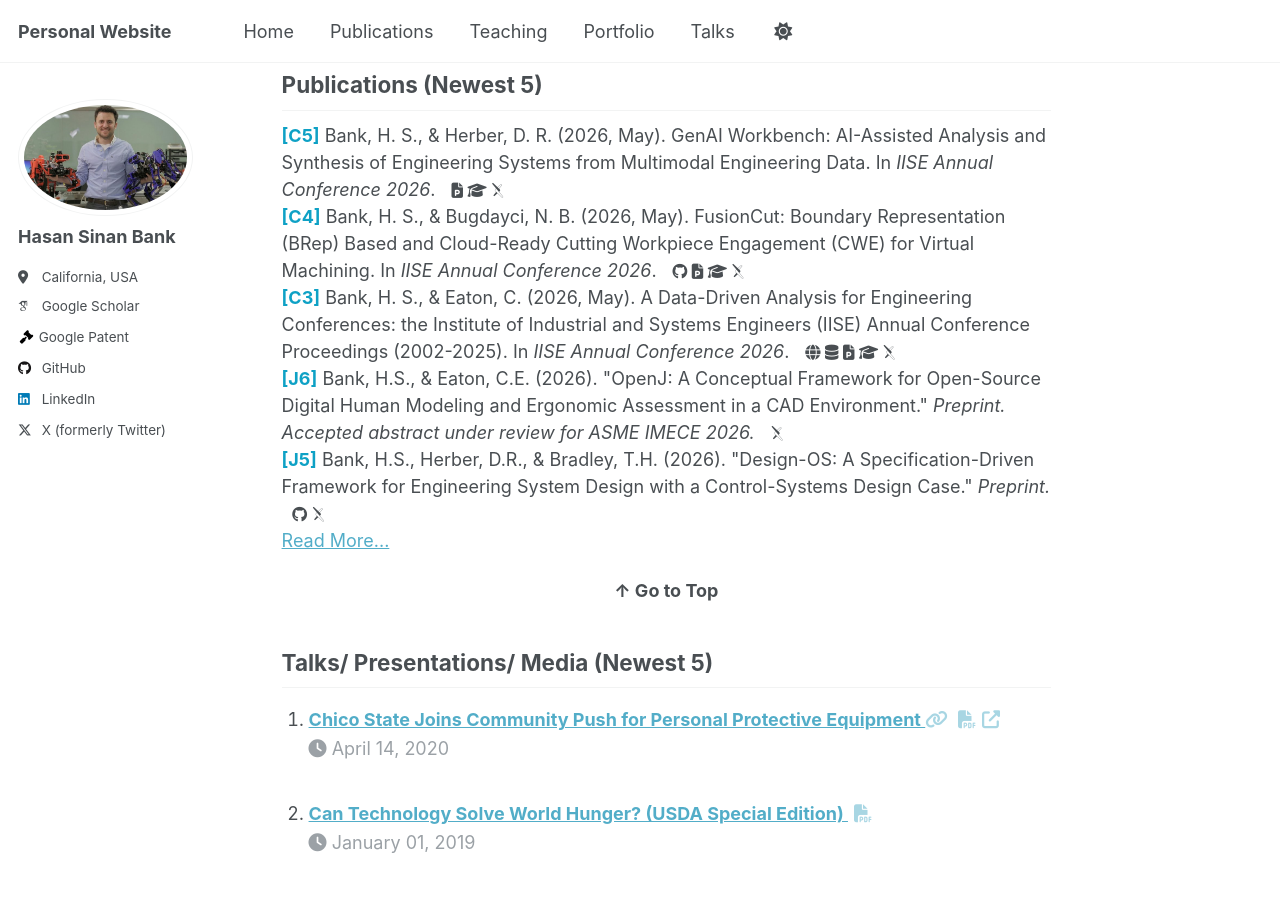
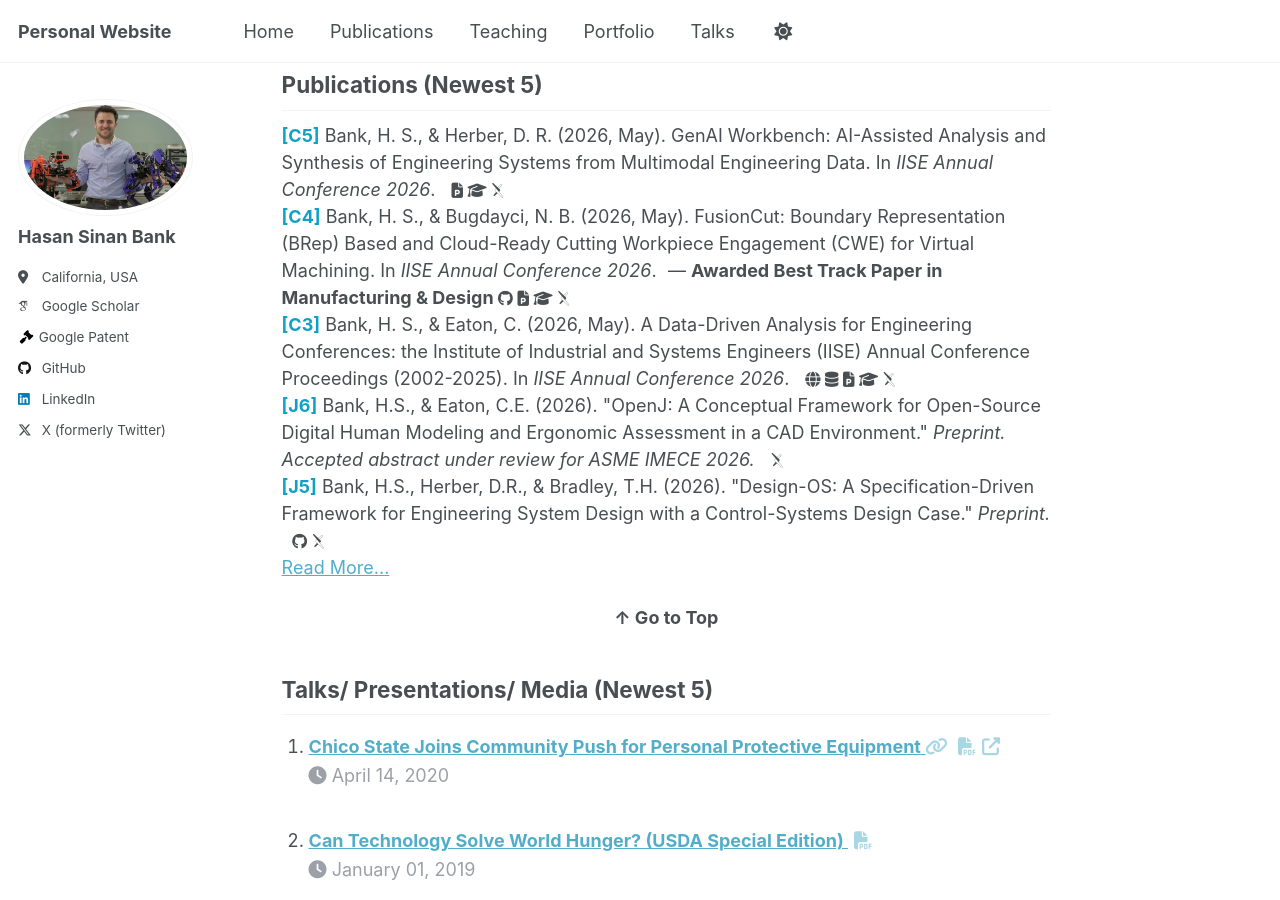
Before and after one commit to bankh/bankh.github.io, a Jekyll site: the page built from _pages/about.md, in a window 1280 px wide and 900 px high, scrolled down 2897 px. Built offline with Jekyll 4.4.1, drawn with Linux system fonts in a browser that asks for light colours; some web fonts are replaced; a script that is not in the unit is left out; comment, search, counter and statistics services are not loaded.

Commit message:
Update: Paper note added for FusionCut.

```diff
--- a/_publications/2026-Conference-IISE-FusionCut.md
+++ b/_publications/2026-Conference-IISE-FusionCut.md
@@ -2,7 +2,7 @@
 title: "FusionCut: Boundary Representation (BRep) Based and Cloud-Ready Cutting Workpiece Engagement (CWE) for Virtual Machining"
 collection: publications
 permalink: /publication/2026-Conference-IISE-FusionCut
-excerpt: 'This paper presents FusionCut, a BRep-based and cloud-ready approach for cutting workpiece engagement in virtual machining.'
+excerpt: 'This paper presents FusionCut, a BRep-based and cloud-ready approach for cutting workpiece engagement in virtual machining, awarded Best Track Paper in Manufacturing & Design.'
 date: 2026-05-17
 type: 'Conference'
 venue: 'IISE Annual Conference 2026'
@@ -11,6 +11,7 @@ paperurl: 'https://arxiv.org/abs/2603.03504'
 scholarurl: 'https://scholar.google.com/citations?view_op=view_citation&hl=en&user=vU6oBhwAAAAJ&citation_for_view=vU6oBhwAAAAJ:Tiz5es2fbqcC'
 slidesurl: '/files/%5B2026%20Bank%5D%20FusionCut_Web_Presentation.pdf'
 github: 'https://github.com/bankh/FusionCut'
+note: 'Awarded Best Track Paper in Manufacturing & Design'
 authors: 'Bank, H. S., & Bugdayci, N. B'
 citation: '@inproceedings{bank2026fusioncut,
   title={FusionCut: Boundary Representation (BRep) Based and Cloud-Ready Cutting Workpiece Engagement (CWE) for Virtual Machining},
```
